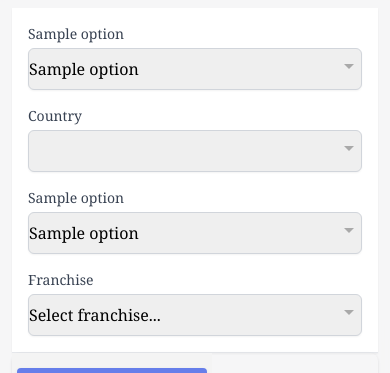
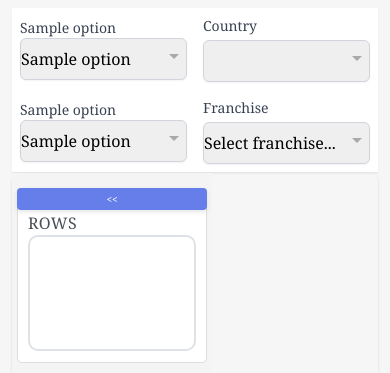
Before and after one commit to mswastik/fa-fcst, a FastAPI app: template templates/raw_data.html in a window 390 px wide; the page is wider, and only the part inside the window is pictured. Shown: the part 81-454 px from the top of that part. Run offline with FastAPI, Linux system fonts and the light colour scheme; the template is opened without the code that fills it: most values are stand-ins (such as "Sample title", 1, 10 or a date in 2020); lists and menus that the app fills with data are empty; some libraries are stand-ins or nearby versions.

Commit message:
update selement element padding

```diff
--- a/templates/raw_data.html
+++ b/templates/raw_data.html
@@ -2,11 +2,11 @@
 {% block content %}
     <!-- Add filtering controls similar to homepage -->
     <div class="bg-white shadow-sm border-b">
-        <div class="max-w-7xl mx-auto px-4 sm:px-6 lg:px-8 py-4">
+        <div class="max-w-7xl mx-auto px-2 sm:px-2 lg:px-8 py-2">
             <div class="flex flex-wrap items-center gap-4">
                 <!-- Location 1 Filter -->
                 <div id="location1-container" class="min-w-[160px] flex-1">
-                    <label class="block text-sm font-medium text-gray-700 mb-1" id="location1-label">{{ initial_location_options[0] }}</label>
+                    <label class="block text-sm font-medium text-gray-700" id="location1-label">{{ initial_location_options[0] }}</label>
                     <select
                         name="location1"
                         class="w-full rounded-md border-gray-300 shadow-sm focus:border-blue-500 focus:ring-blue-500 sm:text-sm py-2 tom-select"
@@ -29,7 +29,7 @@
                     {% if location_options %}
                         {% include 'partials/raw_data_location_select2.html' %}
                     {% else %}
-                        <label class="block text-sm font-medium text-gray-700 mb-1" id="location2-label">{{ initial_location_options[0] }}</label>
+                        <label class="block text-sm font-medium text-gray-700" id="location2-label">{{ initial_location_options[0] }}</label>
                         <select
                             name="location2"
                             class="w-full rounded-md border-gray-300 shadow-sm focus:border-blue-500 focus:ring-blue-500 sm:text-sm py-2 tom-select"
@@ -51,7 +51,7 @@
 
                 <!-- Product 1 Filter -->
                 <div id="product1-container" class="min-w-[160px] flex-1">
-                    <label class="block text-sm font-medium text-gray-700 mb-1" id="product1-label">{{ initial_product_options[0] }}</label>
+                    <label class="block text-sm font-medium text-gray-700" id="product1-label">{{ initial_product_options[0] }}</label>
                     <select
                         name="product1"
                         class="w-full rounded-md border-gray-300 shadow-sm focus:border-blue-500 focus:ring-blue-500 sm:text-sm py-2 tom-select"
@@ -74,7 +74,7 @@
                     {% if product_options %}
                         {% include 'partials/raw_data_product_select2.html' %}
                     {% else %}
-                        <label class="block text-sm font-medium text-gray-700 mb-1" id="product2-label">{{ initial_product_options[0] }}</label>
+                        <label class="block text-sm font-medium text-gray-700" id="product2-label">{{ initial_product_options[0] }}</label>
                         <select
                             name="product2"
                             class="w-full rounded-md border-gray-300 shadow-sm focus:border-blue-500 focus:ring-blue-500 sm:text-sm py-2 tom-select"
```
